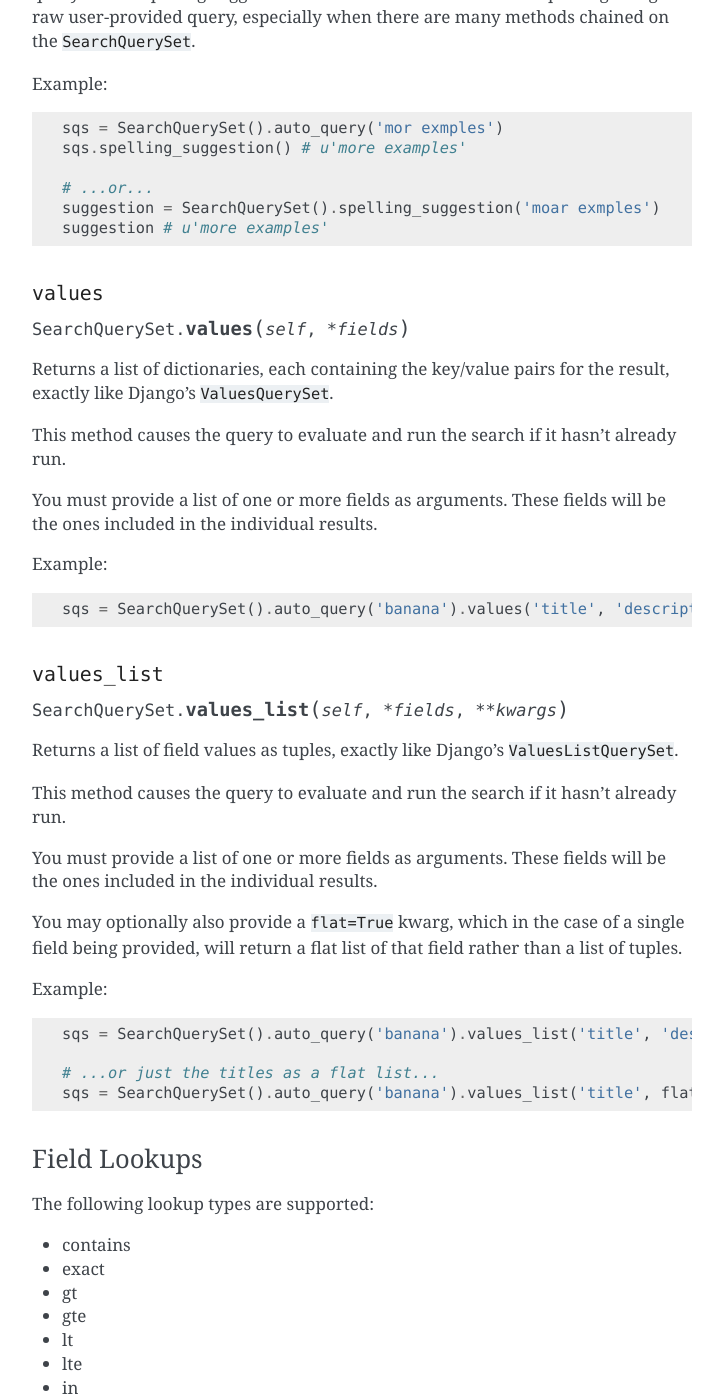
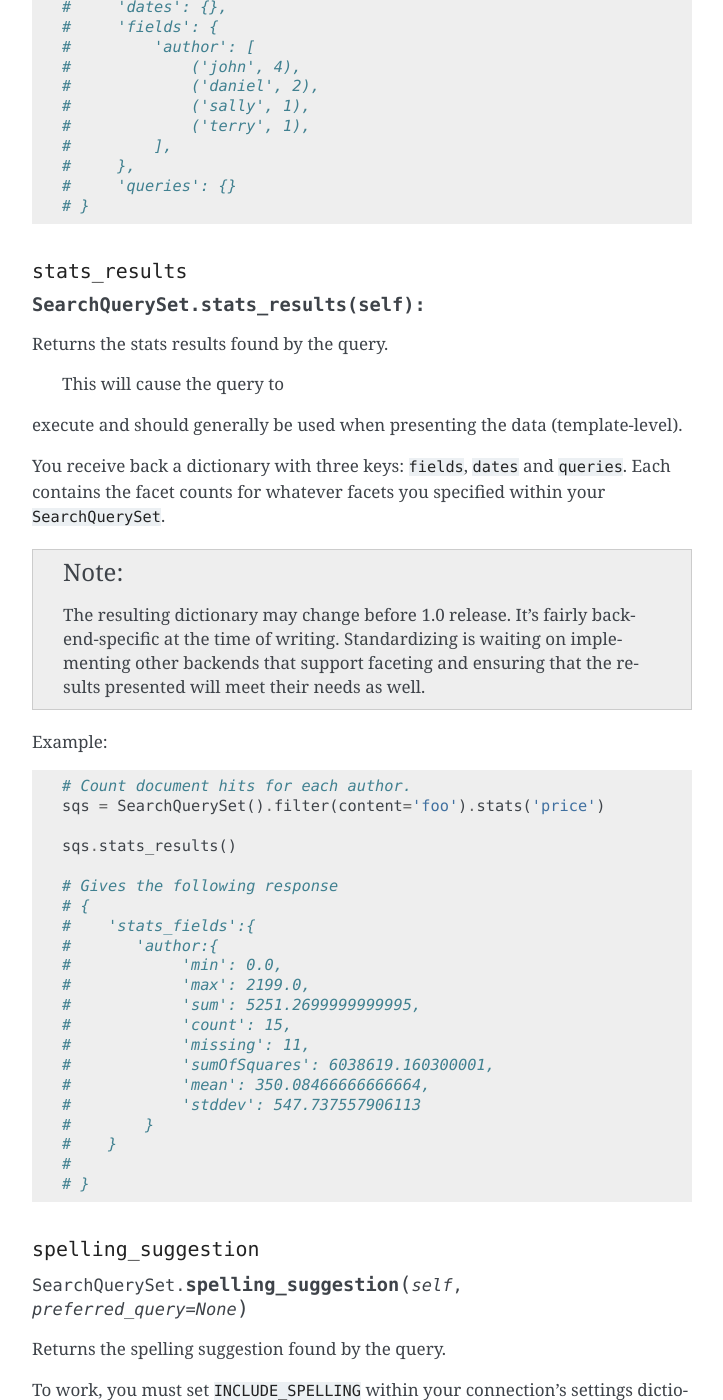
Before and after one commit to django-haystack/django-haystack, a Sphinx documentation site: the page built from docs/searchqueryset_api.rst, in a window 1280 px wide and 1400 px high, scrolled down 13777 px. Shown: the whole window, without its empty margins (388-1111 px from the left). Built offline with Sphinx 7.4.7, drawn with Linux system fonts in a browser that asks for light colours; some of the changed text lies outside the part shown.

Commit message:
Adding description of stats support to docs.

```diff
--- a/docs/searchquery_api.rst
+++ b/docs/searchquery_api.rst
@@ -250,6 +250,12 @@
 Allows backends with support for "More Like This" to return results
 similar to the provided instance.
 
+``add_stats_query``
+~~~~~~~~~~~~~~~~~~~
+.. method:: SearchQuery.add_stats_query(self,stats_field,stats_facets)
+
+Adds stats and stats_facets queries for the Solr backend.
+
 ``add_highlight``
 ~~~~~~~~~~~~~~~~~
 
--- a/docs/searchqueryset_api.rst
+++ b/docs/searchqueryset_api.rst
@@ -360,9 +360,40 @@
 
 See the :ref:`ref-spatial` docs for more information.
 
+``stats``
+~~~~~~~~~
+
+.. method:: SearchQuerySet.stats(self, field):
+
+Adds stats to a query for the provided field. This is supported on
+Solr only. You provide the field (from one of the ``SearchIndex``
+classes) you would like stats on.
+
+In the search results you get back, stats will be populated in the
+``SearchResult`` object. You can access them via the `` stats_results`` method.
+
+Example::
+
+    # Get stats on the author field.
+    SearchQuerySet().filter(content='foo').stats('author')
+
+``stats_facet``
+~~~~~~~~~~~~~~~
+.. method:: SearchQuerySet.stats_facet(self, field,
+.. facet_fields=None):
+
+Adds stats facet for the given field and facet_fields represents the
+faceted fields. This is supported on Solr only.
+
+Example::
+
+    # Get stats on the author field, and stats on the author field
+    faceted by bookstore.
+    SearchQuerySet().filter(content='foo').stats_facet('author','bookstore')
+
+
 ``distance``
 ~~~~~~~~~~~~
-
 .. method:: SearchQuerySet.distance(self, field, point):
 
 Spatial: Denotes results must have distance measurements from the
@@ -632,6 +663,52 @@
     #     'queries': {}
     # }
 
+``stats_results``
+~~~~~~~~~~~~~~~~~
+
+.. method:: SearchQuerySet.stats_results(self):
+
+Returns the stats results found by the query.
+
+ This will cause the query to
+execute and should generally be used when presenting the data (template-level).
+
+You receive back a dictionary with three keys: ``fields``, ``dates`` and
+``queries``. Each contains the facet counts for whatever facets you specified
+within your ``SearchQuerySet``.
+
+.. note::
+
+    The resulting dictionary may change before 1.0 release. It's fairly
+    backend-specific at the time of writing. Standardizing is waiting on
+    implementing other backends that support faceting and ensuring that the
+    results presented will meet their needs as well.
+
+Example::
+
+    # Count document hits for each author.
+    sqs = SearchQuerySet().filter(content='foo').stats('price')
+
+    sqs.stats_results()
+
+    # Gives the following response
+    # {
+    #    'stats_fields':{
+    #       'author:{
+    #            'min': 0.0,
+    #            'max': 2199.0,
+    #            'sum': 5251.2699999999995,
+    #            'count': 15,
+    #            'missing': 11,
+    #            'sumOfSquares': 6038619.160300001,
+    #            'mean': 350.08466666666664,
+    #            'stddev': 547.737557906113
+    #        }
+    #    }
+    #
+    # }
+
+
 ``spelling_suggestion``
 ~~~~~~~~~~~~~~~~~~~~~~~
 
```
Also changed, not shown: 1 other file.
